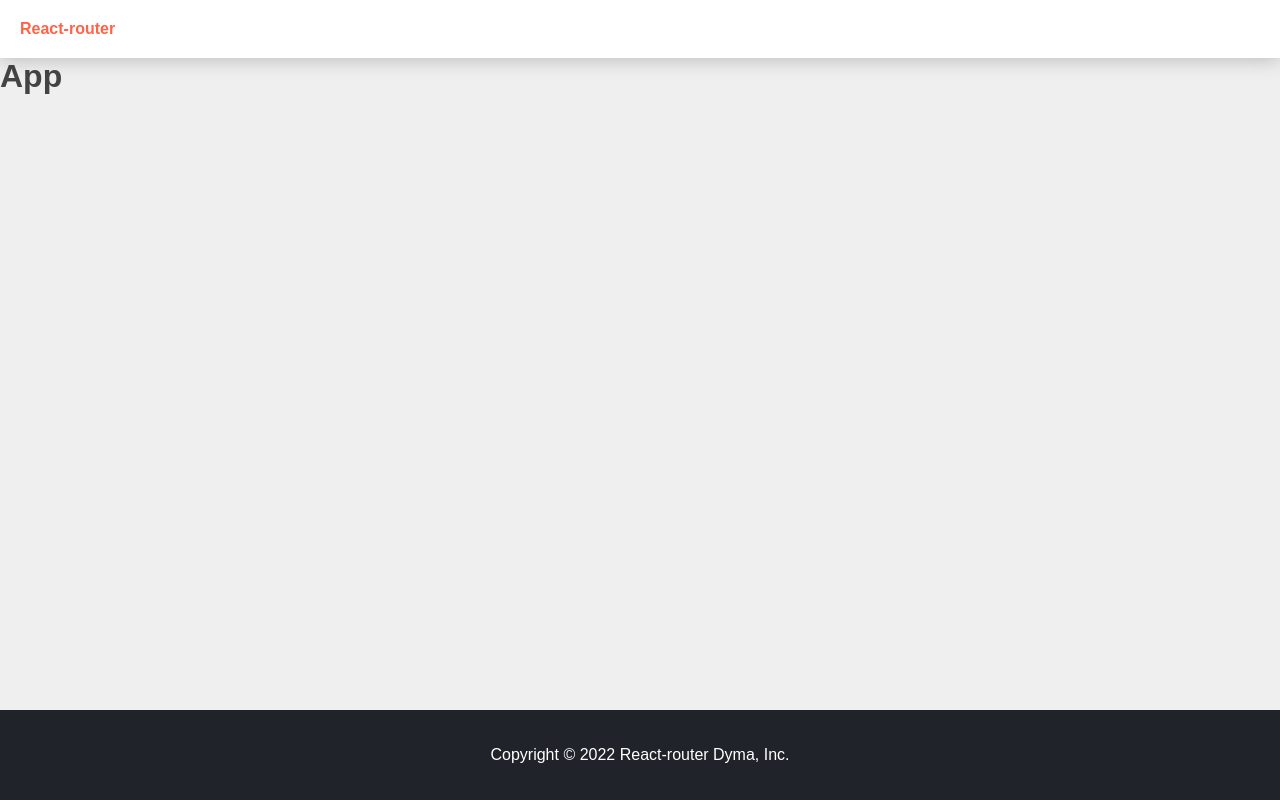
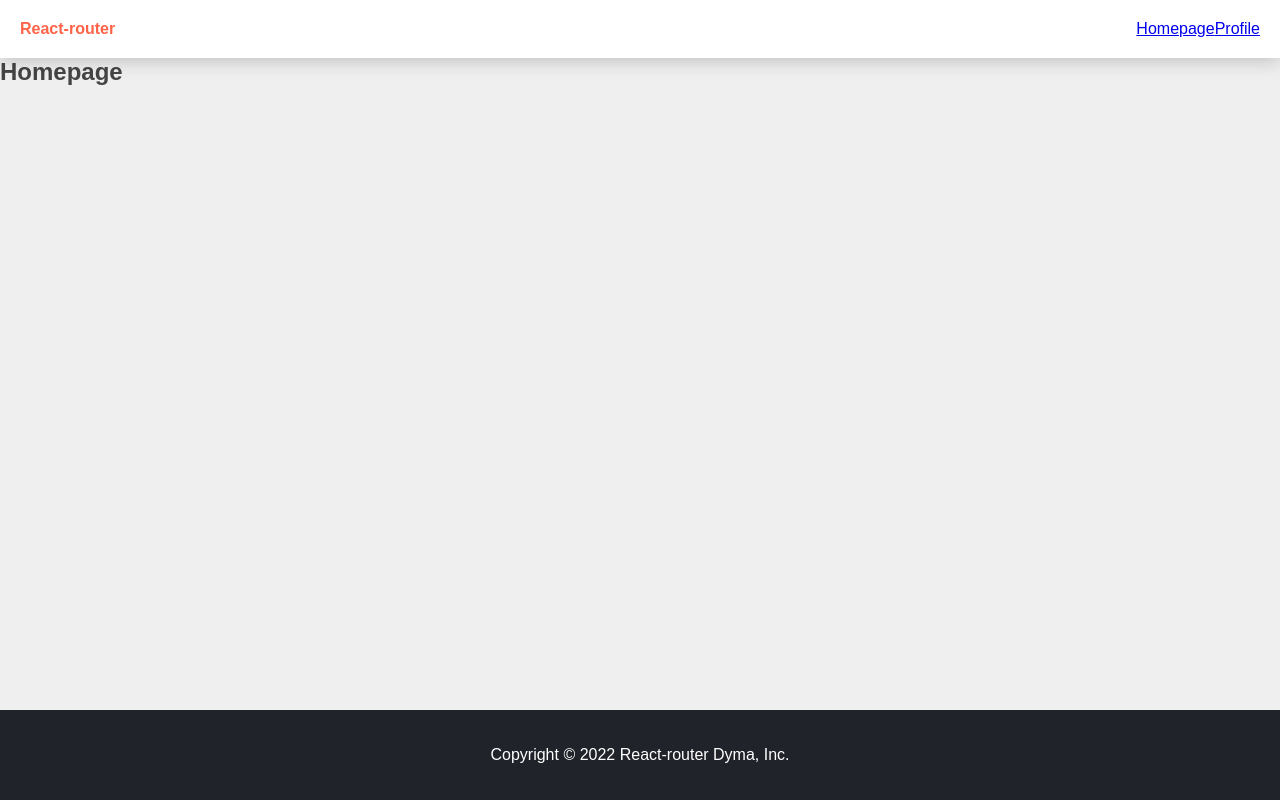
Before and after one commit to dymafr/react18-chapitre17-react-router, a React (Create React App) app: page / in a window 1280 px wide. Built offline with nearby package versions, Linux system fonts and the light colour scheme.

Commit message:
fin lesson 02

```diff
--- a/src/App.js
+++ b/src/App.js
@@ -1,13 +1,14 @@
 import Footer from "./components/Footer/Footer";
 import Header from "./components/Header/Header";
 import styles from "./App.module.scss";
+import { Outlet } from "react-router-dom";
 
 function App() {
   return (
     <div className={`d-flex flex-column ${styles.appContainer}`}>
       <Header />
       <div className="flex-fill">
-        <h1>App</h1>
+        <Outlet />
       </div>
       <Footer />
     </div>
--- a/src/components/Header/Header.js
+++ b/src/components/Header/Header.js
@@ -1,4 +1,5 @@
 import styles from "./Header.module.scss";
+import { Link } from "react-router-dom";
 
 function Header() {
   return (
@@ -6,7 +7,10 @@ function Header() {
       <div className="flex-fill">
         <strong> React-router </strong>
       </div>
-      <ul className={styles.headerList}></ul>
+      <ul className={styles.headerList}>
+        <Link to="/">Homepage</Link>
+        <Link to="/profile">Profile</Link>
+      </ul>
     </header>
   );
 }
--- a/src/index.js
+++ b/src/index.js
@@ -1,13 +1,14 @@
 import React from "react";
 import ReactDOM from "react-dom/client";
 import "./assets/styles/index.scss";
-import App from "./App";
 import reportWebVitals from "./reportWebVitals";
+import { RouterProvider } from "react-router-dom";
+import { router } from "./router";
 
 const root = ReactDOM.createRoot(document.getElementById("root"));
 root.render(
   <React.StrictMode>
-    <App />
+    <RouterProvider router={router}></RouterProvider>
   </React.StrictMode>
 );
 
--- /dev/null
+++ b/src/pages/Homepage/Homepage.js
@@ -0,0 +1,5 @@
+function Homepage() {
+  return <h2>Homepage</h2>;
+}
+
+export default Homepage;
--- /dev/null
+++ b/src/pages/Profile/Profile.js
@@ -0,0 +1,5 @@
+function Profile() {
+  return <h2>Profile</h2>;
+}
+
+export default Profile;
--- /dev/null
+++ b/src/router.js
@@ -0,0 +1,21 @@
+import { createBrowserRouter } from "react-router-dom";
+import App from "./App";
+import Homepage from "./pages/Homepage/Homepage";
+import Profile from "./pages/Profile/Profile";
+
+export const router = createBrowserRouter([
+  {
+    path: "/",
+    element: <App />,
+    children: [
+      {
+        path: "/",
+        element: <Homepage />,
+      },
+      {
+        path: "/profile",
+        element: <Profile />,
+      },
+    ],
+  },
+]);
```
